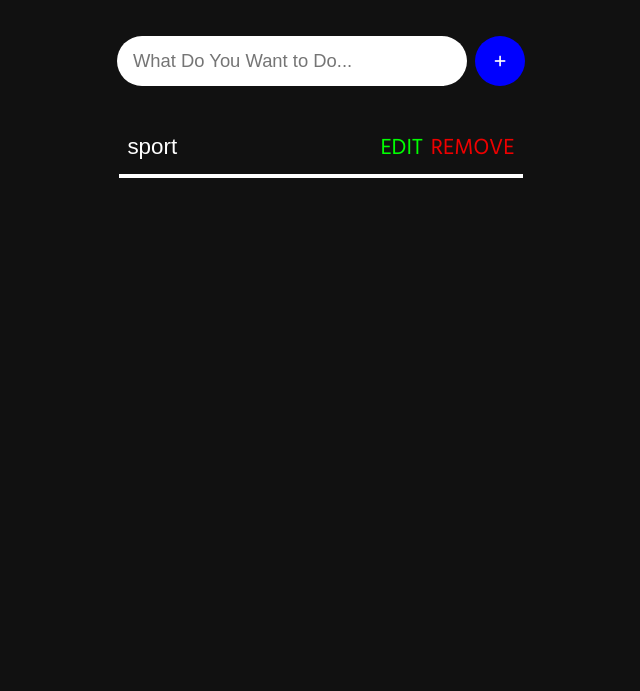
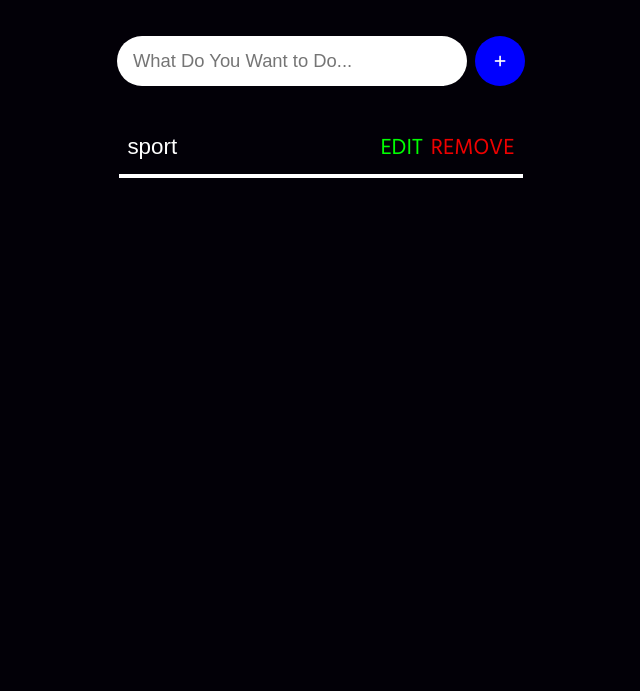
Before and after one commit to catamation/BlueTask.org, a plain HTML site: page index.html in a window 1280 px wide. Shown: the part 109-800 px from the top of the page, without its empty margins (319-959 px from the left). Drawn offline with Linux system fonts and the light colour scheme.

Commit message:
Update style.css

```diff
--- a/style.css
+++ b/style.css
@@ -6,7 +6,7 @@
 
 body{
     height: 100%;
-    background-color: #111;
+    background-color: #020007;
     box-sizing: border-box;
 }
 
```
